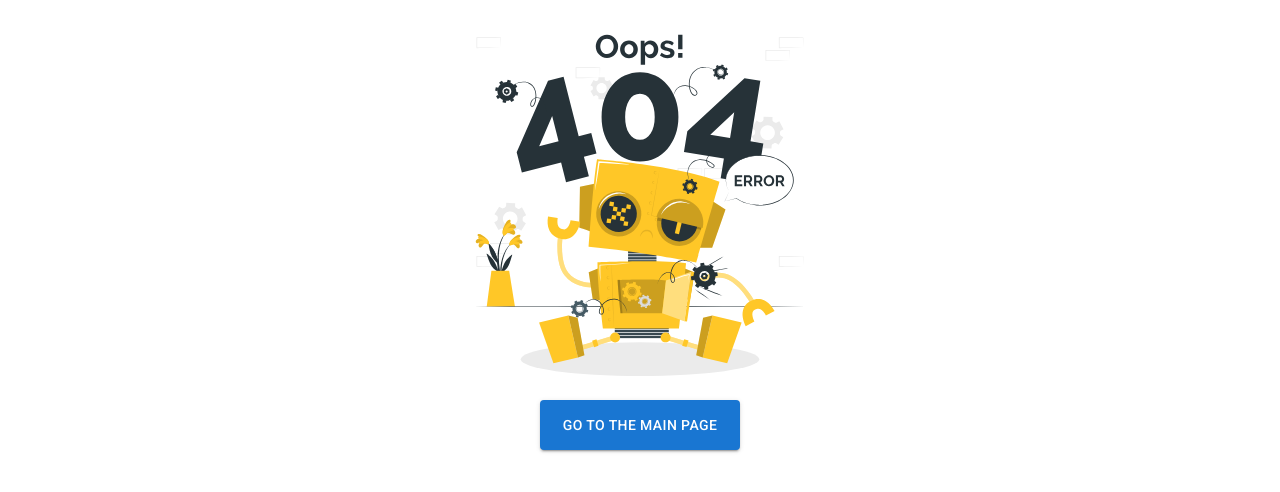
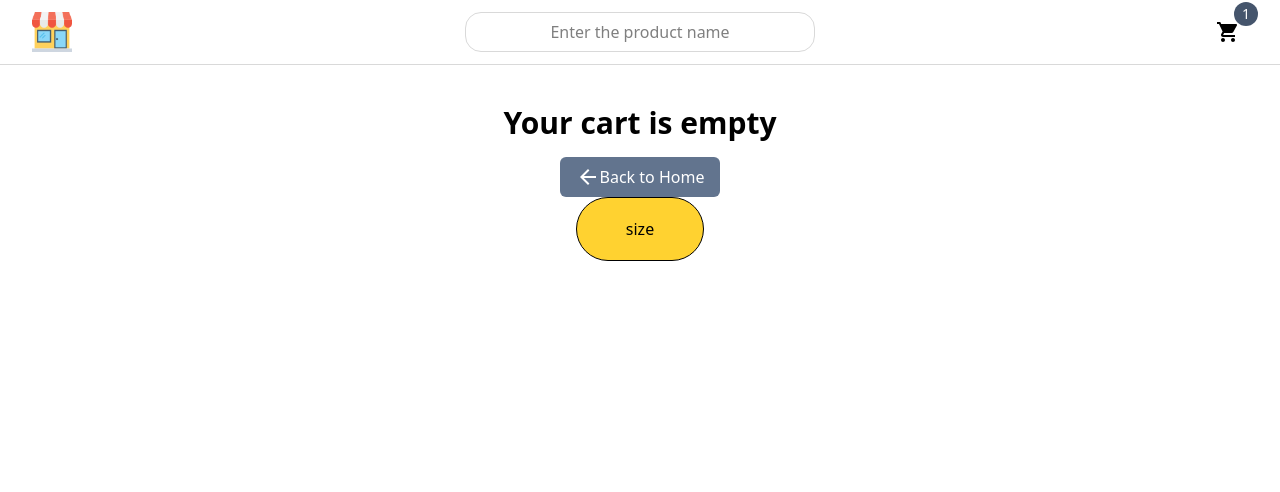
Before and after one commit to binarad/E-commerce-shop, a React (Vite) app in the folder e-commerce-shop/: page /cartpage in a window 1280 px wide. Before the commit this address had no page. Shown: the top 492 px of the page. Built offline with nearby package versions, Linux system fonts and the light colour scheme.

Commit message:
minor tweaks

```diff
--- /dev/null
+++ b/e-commerce-shop/src/Pages/Cart/CartPage.tsx
@@ -0,0 +1,68 @@
+import { useState } from 'react'
+import NavBar from '../../Components/NavBar'
+import { Link } from 'react-router'
+import { ArrowBack } from '@mui/icons-material'
+
+export default function CartPage() {
+	const [cart, setCart] = useState<string[]>([])
+	const cartJSON = localStorage.getItem('cart')
+	const handleCheckSize = () => {
+		if (cartJSON) {
+			setCart(JSON.parse(cartJSON))
+			console.log(cart.length)
+		}
+	}
+
+	if (cart.length == 0) {
+		return (
+			<div className='w-full flex flex-col'>
+				<NavBar />
+				<div className='flex flex-col items-center justify-center m-10'>
+					<span className='text-3xl font-bold'>Your cart is empty</span>
+					<Link
+						to='/'
+						className='flex items-center hover:cursor-pointer bg-slate-500 text-white rounded-md p-2 mt-4 w-40 h-10 justify-center hover:bg-slate-600'
+					>
+						<ArrowBack />
+						<span>Back to Home</span>
+					</Link>
+					<button
+						onClick={handleCheckSize}
+						className='w-32 h-16 border bg-amber-300 rounded-4xl cursor-pointer'
+					>
+						size
+					</button>
+				</div>
+			</div>
+		)
+	}
+	// TODO check cart data in localStorage if len 0 return "Your cart is empty"
+	return (
+		<div className='w-full flex flex-col items-center '>
+			<NavBar />
+
+			<div className='flex flex-col p-4 w-[1200px]'>
+				{cart.map(product => (
+					<div
+						key={product}
+						className='flex items-center border py-2 px-4 my-2 h-20 rounded-lg border-[#d9d9d9]'
+					>
+						<div className='flex items-center w-[60px]'>
+							<img alt='product_img' />
+						</div>
+
+						<div className='m-3'>
+							{product} - $199.99{/* product price*/} x19{' '}
+							{/* product quantity */}
+						</div>
+						<button className='text-red-500 hover:underline ml-auto'>
+							Remove
+						</button>
+
+						{/* TODO: end cart page */}
+					</div>
+				))}
+			</div>
+		</div>
+	)
+}
--- a/e-commerce-shop/src/Error404/Error404Page.tsx
+++ b/e-commerce-shop/src/Pages/Error404/Error404Page.tsx
@@ -1,5 +1,5 @@
 import { Link } from 'react-router'
-import Error404Img from '../assets/page404.svg'
+import Error404Img from '../../assets/page404.svg'
 import './style.css'
 import { Button } from '@mui/material'
 export default function Error404Page() {
```
Also changed, not shown: e-commerce-shop/src/main.tsx (+9 -3 lines), e-commerce-shop/src/Pages/Admin/Admin.tsx (renamed from e-commerce-shop/src/Admin/Admin.tsx), e-commerce-shop/src/Pages/Admin/AdminLogin.tsx (renamed from e-commerce-shop/src/Admin/AdminLogin.tsx), e-commerce-shop/src/Pages/Admin/admin-login.css (renamed from e-commerce-shop/src/Admin/admin-login.css), e-commerce-shop/src/Pages/Admin/admin.css (renamed from e-commerce-shop/src/Admin/admin.css), e-commerce-shop/src/Pages/Error404/style.css (renamed from e-commerce-shop/src/Error404/style.css).
